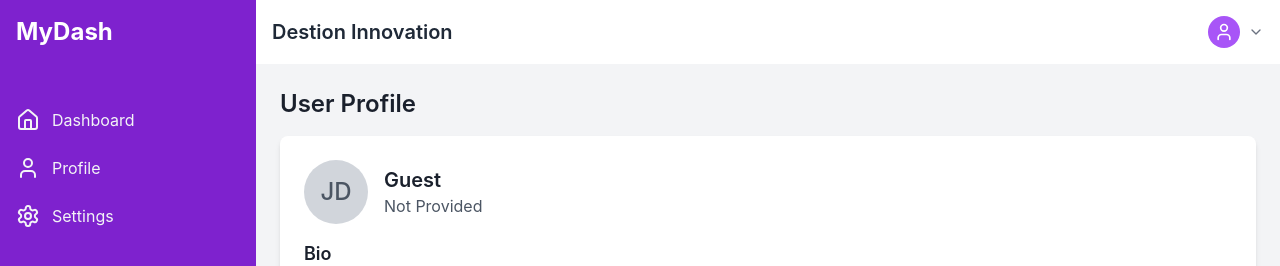
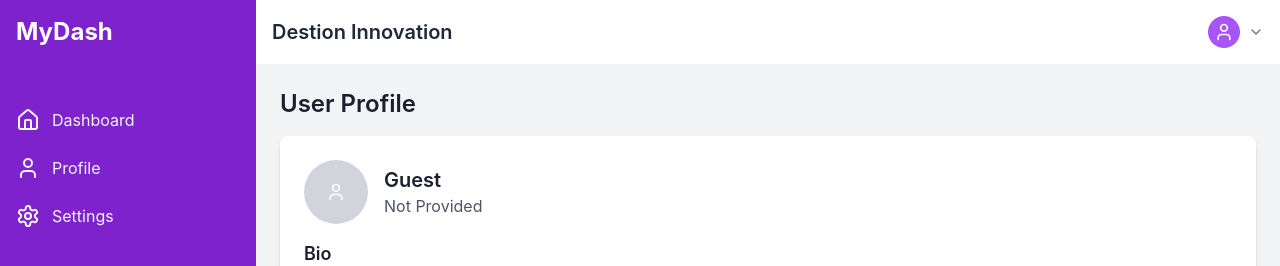
Before and after one commit to CoderSoumya007/Destion-Innovation, a React app in the folder FrontEnd/: page /dashboard in a window 1280 px wide. Both pictures are taken after a click on the element "Profile". Shown: the top 266 px of the page. Built offline with nearby package versions, Linux system fonts and the light colour scheme; the HTML template or start-up script is replaced by a standard one.

Commit message:
profile update

```diff
--- a/FrontEnd/src/Components/Profile.jsx
+++ b/FrontEnd/src/Components/Profile.jsx
@@ -1,10 +1,12 @@
+import { User} from 'lucide-react';
+
 const ProfileContent = ({username,email}) => (
     <div className="p-6">
       <h2 className="text-2xl font-semibold mb-4">User Profile</h2>
       <div className="bg-white shadow-md rounded-lg p-6">
         <div className="flex items-center mb-4">
           <div className="w-16 h-16 rounded-full bg-gray-300 flex items-center justify-center">
-            <span className="text-2xl font-medium text-gray-600">JD</span>
+            <span className="text-2xl font-medium text-gray-600"><User className="text-white h-5 w-5" /></span>
           </div>
           <div className="ml-4">
             <h3 className="text-xl font-semibold">{username}</h3>
```
